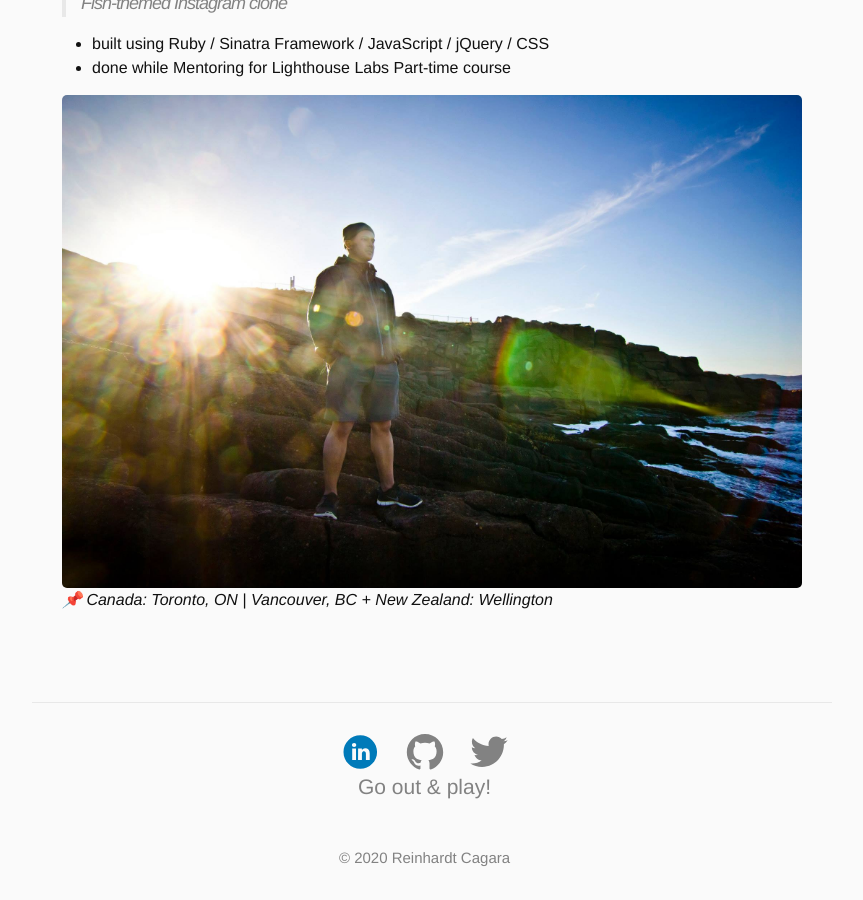
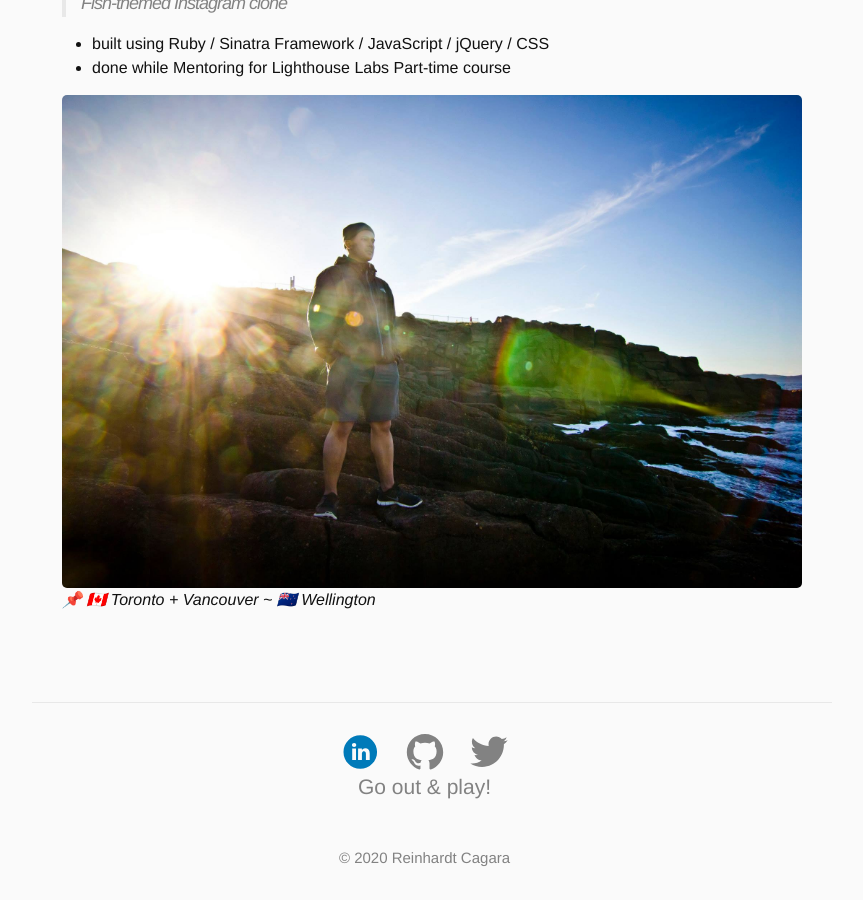
Before and after one commit to reinhardt021/reinhardt021.github.io, a Jekyll site: the page built from about.md, in a window 1280 px wide and 900 px high, scrolled down 2261 px. Shown: the whole window, without its empty margins (208-1071 px from the left). Built offline with Jekyll 4.4.1, drawn with Linux system fonts in a browser that asks for light colours.

Commit message:
updated the about page to have flags instead of country name

```diff
--- a/about.md
+++ b/about.md
@@ -96,7 +96,7 @@ Install Base & Warranty Analyst _@Christie Digital_
 
 
 ![Self Reflection]({{ site.url }}/assets/self-reflection.jpg){: #self-reflection}
-_📌 Canada: Toronto, ON | Vancouver, BC + New Zealand: Wellington_
+_📌 🇨🇦 Toronto + Vancouver ~ 🇳🇿 Wellington_
 
 
 <!--![Vancouver Andy Livingstone Park]({{ site.url }}/assets/VAN_20160123_031328.jpg){: #contact-pic}-->
```
